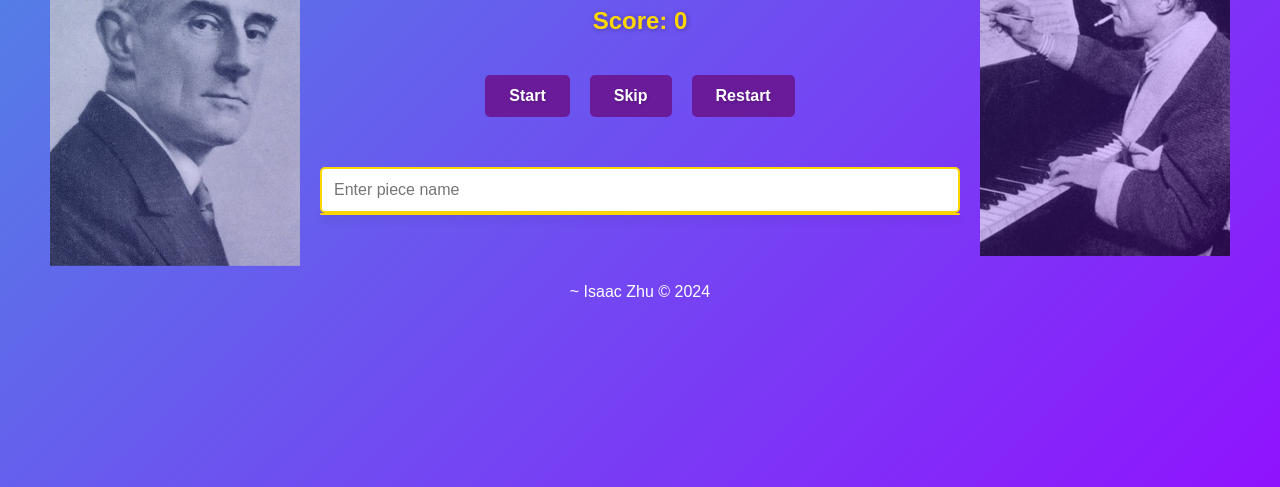
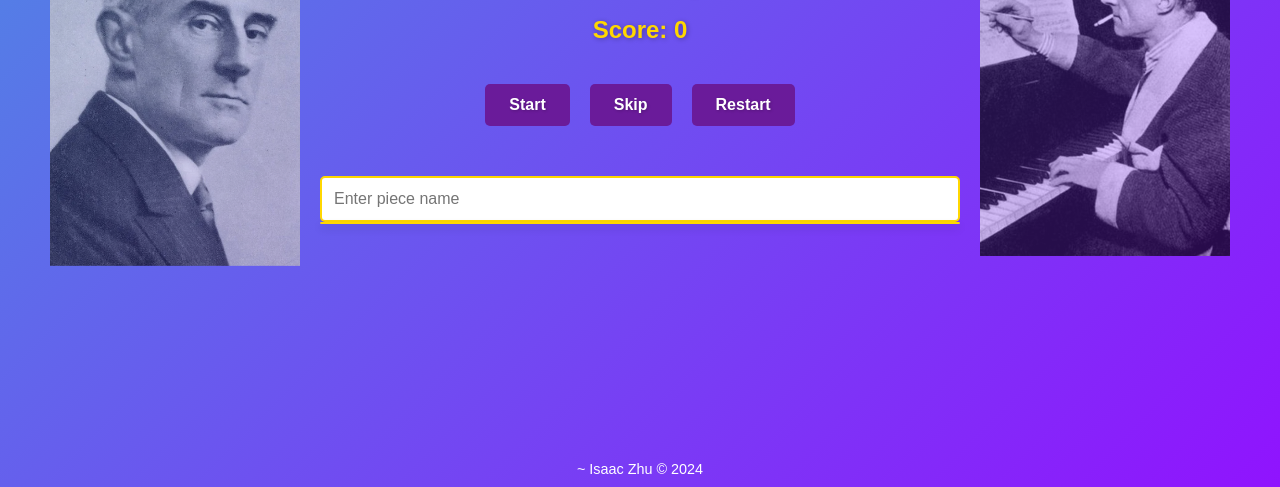
Before and after one commit to unravele/unravele.github.io, a plain HTML site: page index.html in a window 1280 px wide. Shown: the part 313-800 px from the top of the page. Drawn offline with Linux system fonts and the light colour scheme.

Commit message:
Update style.css

```diff
--- a/style.css
+++ b/style.css
@@ -188,3 +188,15 @@
     align-items: center; /* Vertical alignment */
     justify-content: center; /* Horizontal alignment */
 }
+
+/* Footer Styling */
+#footer {
+    position: absolute;
+    bottom: 0;
+    width: 100%;
+    text-align: center;
+    font-size: 0.9rem;
+    color: #fff;
+    padding: 10px 0;
+    z-index: 2; /* Ensure it appears above background elements */
+}
```
